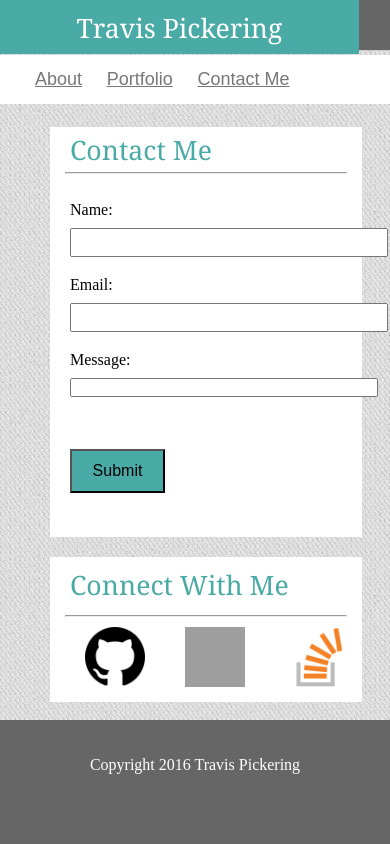
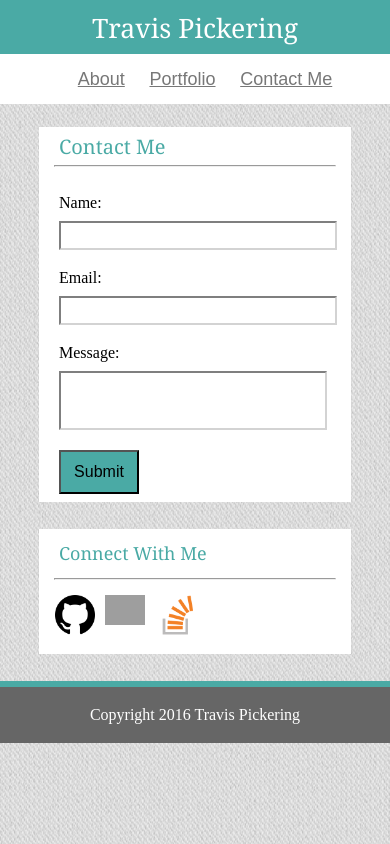
Before and after one commit to kicknpick/Responsive-Portfolio, a PHP site: page /contact.html in a window 390 px wide; the page is wider, and only the part inside the window is pictured. Run offline with PHP 8.4, Linux system fonts and the light colour scheme; grey boxes are pictures that could not be loaded.

Commit message:
final updates

```diff
--- a/Assets/css/style.css
+++ b/Assets/css/style.css
@@ -493,27 +589,32 @@ h3 {
 
 @media (min-width: 1px) and (max-width: 640px) {
 
+    /** {*/
+        /*box-sizing: border-box;*/
+    /*}*/
 
     header {
-            height: 50px;
             width: 100%;
     }
 
 
     nav {
     width: 100%;
-    position: fixed;
+    position: static;
     height: 50px;
     }
 
-    .nav {
+    .portNav {
         position: static;
+        float: none;
     }
+
 
     .aboutMeDes {
         font-size: 15px;
         padding-left: 20px;
         padding-right: 20px;
+        padding-bottom: 20px;
     }
 
     .brand {
@@ -525,7 +626,7 @@ h3 {
 
     .brand h1 {
     float: left;
-    width: 92%;
+    width: 100%;
     height: 39px;
     background-color: #4aaaa5;
     color: #ffffff;
@@ -538,8 +639,9 @@ h3 {
         float: none;
         padding: 15px;
         font-size: 14pt;
-        margin-top: 5px;
+        margin: 5px auto;
         background-color: #ffffff;
+        text-align: center;
     }
 
     .links a {
@@ -550,29 +652,32 @@ h3 {
     .navContainer {
         width: 100%;
         height: 50px;
-        float: left;
-        margin-left: 0px;
+        float: none;
+        margin: 0% 0%;
+        position: static;
 
     }
 
+
     .container {
+        height: auto;
         width: 100%;
-        height: 100%;
-        float: left;
-        margin-left: 50px;
+        float: none;
+        margin-left: 0px;
     }
 
     .aboutMe {
     width: 80%;
-    height: 410px;
+    height: auto;
     float: left;
     border: #dddddd;
     background-color: #ffffff;
-    margin-top: 60px;
+    margin: 5% 10%;
     }
 
     .aboutMe h2 {
         padding: 10px 0px 0px 20px;
+        font-size: 20px;
     }
 
     .aboutMeBreak {
@@ -588,11 +693,12 @@ h3 {
     }
 
     .connectWithMe {
-    height: 145px;
+    height: 125px;
     width: 80%;
     background-color: #ffffff;
-    margin-top: 20px;
-    margin-left: 0px;
+    margin-top: 2%;
+    margin-left: 10%;
+    margin-bottom: 7%;
     float: left;
     }
 
@@ -600,34 +706,29 @@ h3 {
         padding-left: 20px;
         width: 80%;
         text-align: left;
+        font-size: 18px;
     }
 
     .githubIcon {
-        height: 60px;
-        width: 60px;
-        float: left;
-        padding: 0px 5px;
-        margin-left: 30px;
-        margin-top: 0px;
+        height: auto;
+        width: 40px;
+        padding: 0px 5px 0px 5%;
+        margin: 5px auto;
 
 }
 
     .linkedinIcon {
-    height: 60px;
-    width: 60px;
-    float: left;
-    padding: 0px 5px;
-    margin-left: 30px;
-    margin-top: 0px;
+        height: auto;
+        width: 40px;
+        padding: 0px 5px;
+        margin: 5px auto;
     }
 
     .stackIcon {
-    height: 60px;
-    width: 60px;
-    float: left;
-    padding: 0px 5px;
-    margin-left: 30px;
-    margin-top: 0px;
+        height: auto;
+        width: 40px;
+        padding: 0px 5px;
+        margin: 5px auto;
     }
 
     .contactForm {
@@ -635,42 +736,64 @@ h3 {
         font-size: 16px;
         padding: 20px;
         height: 287px;
-        width: 380px;
+        width: auto;
     }
 
     .Message {
-    width: 80%;
+    width: 97%;
     margin: 10px 0px 20px 0px;
-    padding: 0px;
+    padding: 20px 0px;
+    border-color: lightgray;
+    }
+
+    .Name {
+        border-color: lightgray;
+        width: 97%;
+    }
+
+    .Email {
+        border-color: lightgray;
+        width: 97%;
     }
 
     .submitButton {
-        width: 25%;
+        width: 80px;
     }
 
     .portfolioContainer {
         width: 80%;
+        float: none;
+        margin: 20px auto;
     }
 
     .portfolioImage {
         width: 80%;
-        padding: 10px 40px;
     }
 
     .portBreak {
         margin: 10px 20px 10px 20px;
     }
 
+    .hrFooter{
+        clear: both;
+        border-color: #4aaaa5;
+        border-style: solid;
+        border-width: 3px;
+        margin: 0px;
+    }
+
     .footercontainer {
-    position: fixed;
+    clear: both;
+    position: static;
     bottom: 0;
     background-color: #666666;
-    height: 15px;
+    height: 50px;
     width: 100%;
     }
 
     .footerheader {
-        height: 50px;
+        padding: 20px 0px;
+        position: static;
         width: 100%;
     }
 
--- a/contact.html
+++ b/contact.html
@@ -44,7 +44,6 @@
   					<input class="Email" type="text" name="Email"><br>
   					Message:<br>
   					<input class="Message" type="text" name="Message"><br>
-					<br><br>
   					<input class="submitButton" type="submit" value="Submit">
 				</form>
 			</div>
@@ -81,7 +80,7 @@
 
 		</section>
 
-		<br>
+		<hr class="hrFooter">
 
 		<footer class="footercontainer">
 			<div class="footerheader">
--- a/index.html
+++ b/index.html
@@ -76,7 +76,7 @@
 
 		</section>
 
-		<br>
+		<hr class="hrFooter">
 
 		<footer class="footercontainer">
 			<div class=footerheader>
```
Also changed, not shown: other parts of Assets/css/style.css (+117 -21 lines), portfolio.html (+8 -2 lines).
